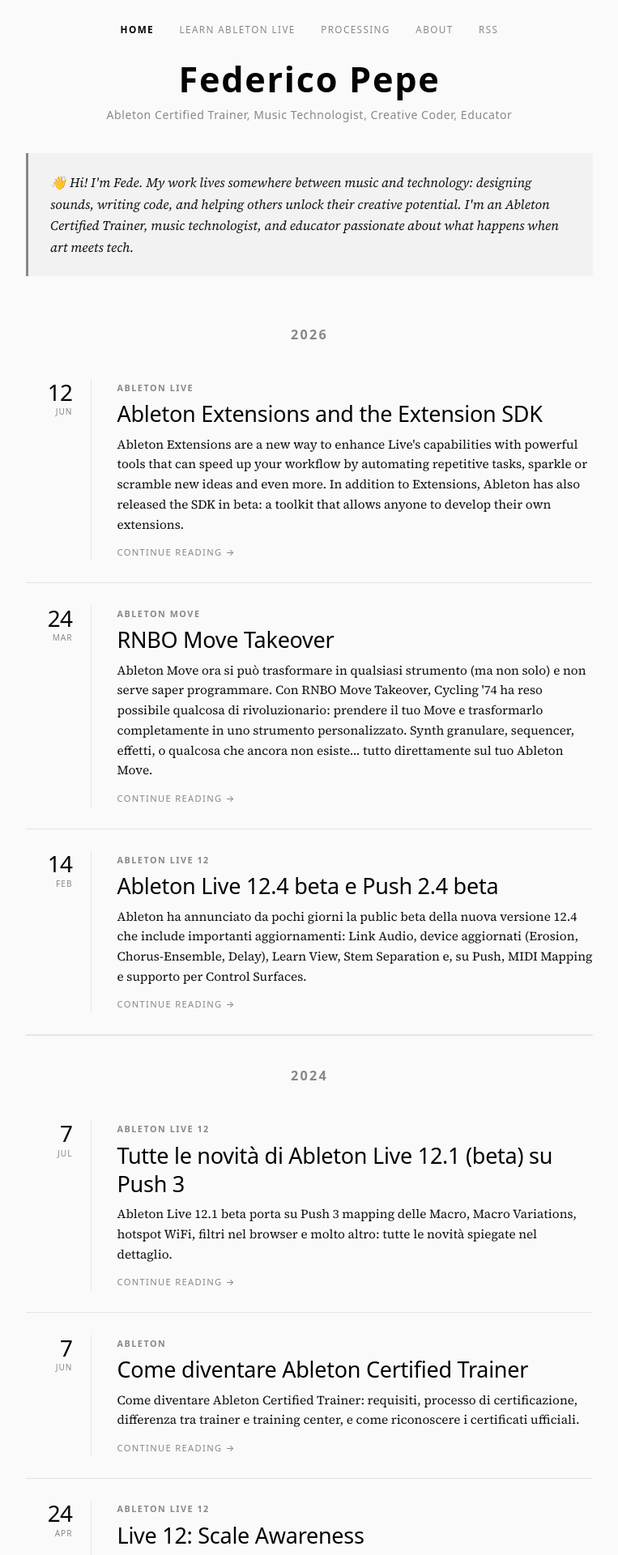
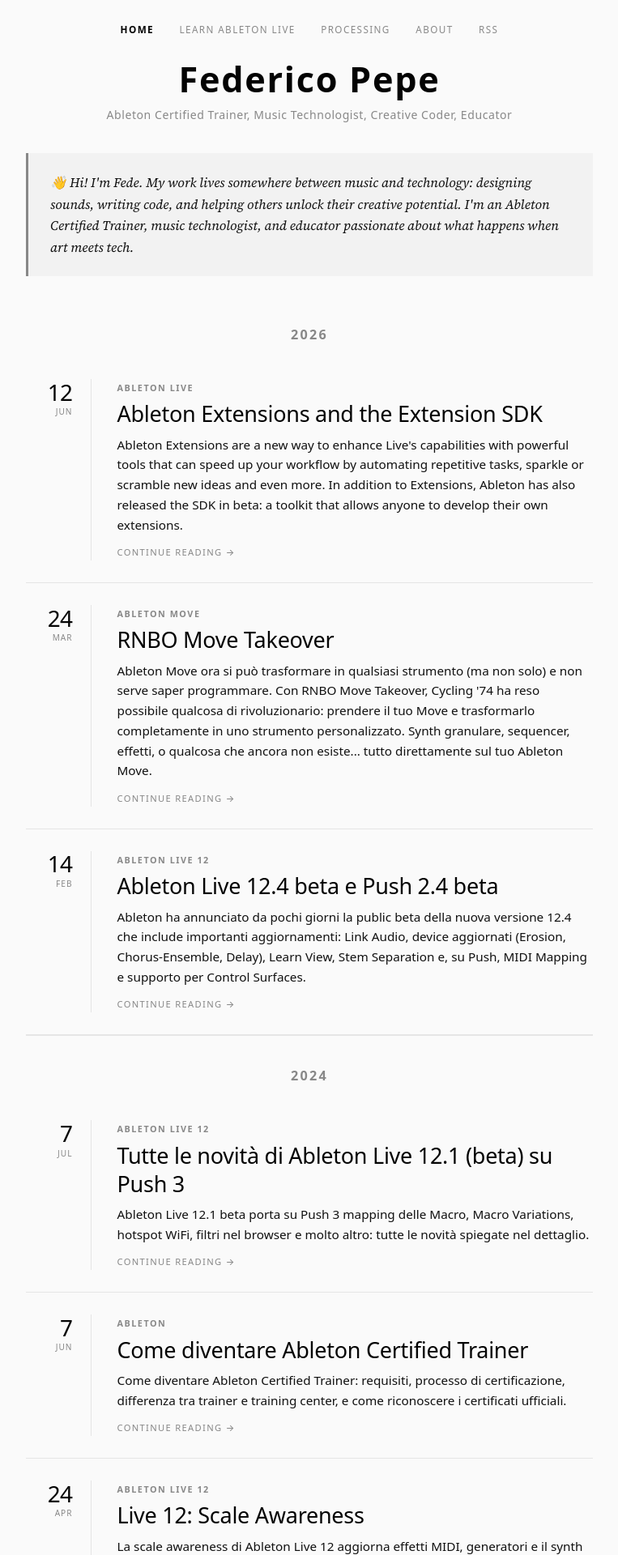
Before and after one commit to federico-pepe/federico-pepe.github.io, a Jekyll site: the page built from index.html, in a window 1280 px wide. Shown: the top 1920 px of the page at 81% size, without its empty margins (258-1021 px from the left). Built offline with Jekyll 4.4.1, drawn with Linux system fonts in a browser that asks for light colours.

Commit message:
Update font-family to sans for post items
Changed font-family from serif to sans for post excerpts and lists.

```diff
--- a/_sass/main.scss
+++ b/_sass/main.scss
@@ -331,7 +331,7 @@
 }
 
 .post-item-excerpt {
-  font-family: var(--serif);
+  font-family: var(--sans);
   font-size: 0.85rem;
   color: #111111;
   line-height: 1.62;
@@ -521,7 +521,6 @@
 
   ul, ol {
     padding-left: 1.5rem;
-    font-family: var(--serif);
 
     li + li { margin-top: 0.35rem; }
   }
@@ -599,6 +598,10 @@
     font-size: 0.68rem;
     letter-spacing: 0.05em;
     color: var(--mid);
+  }
+
+  .embed-container {
+    margin-bottom: 0.5rem;
   }
 }
 
```
